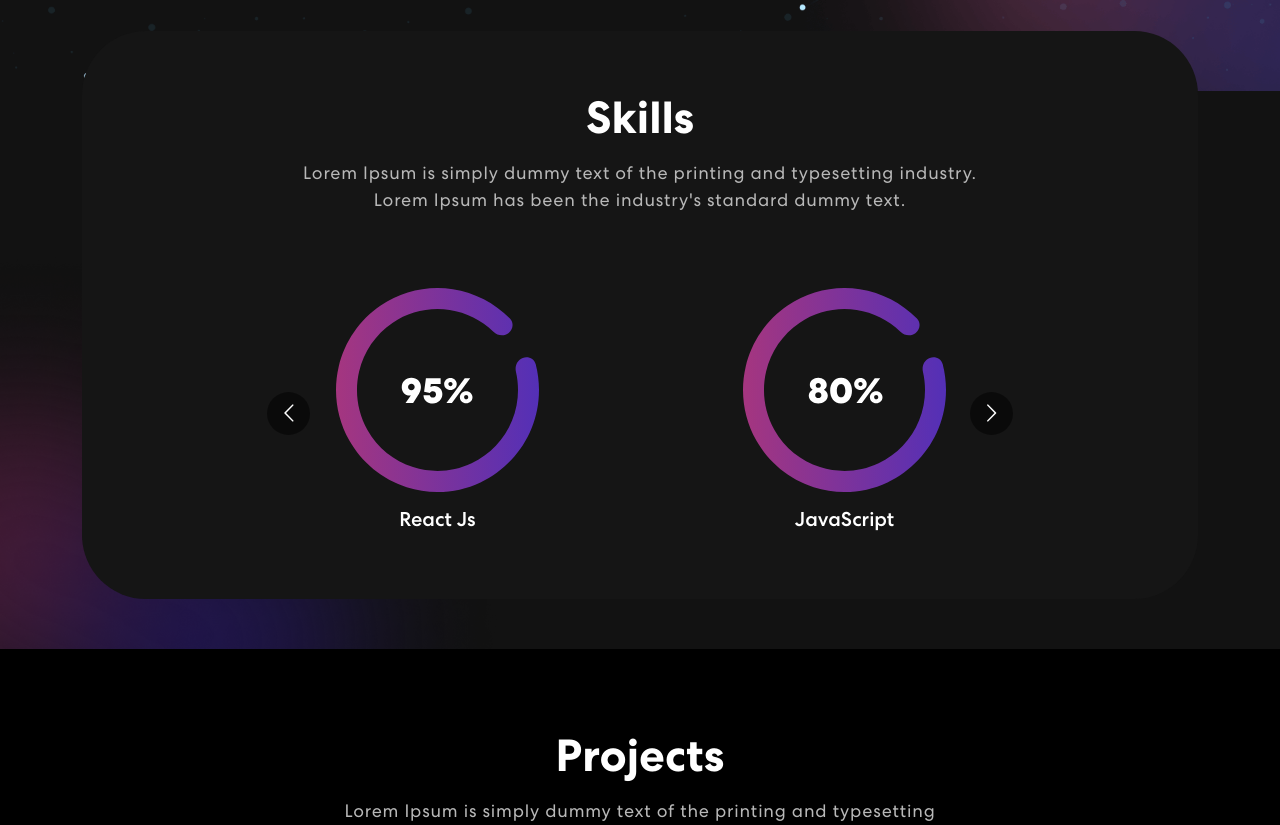
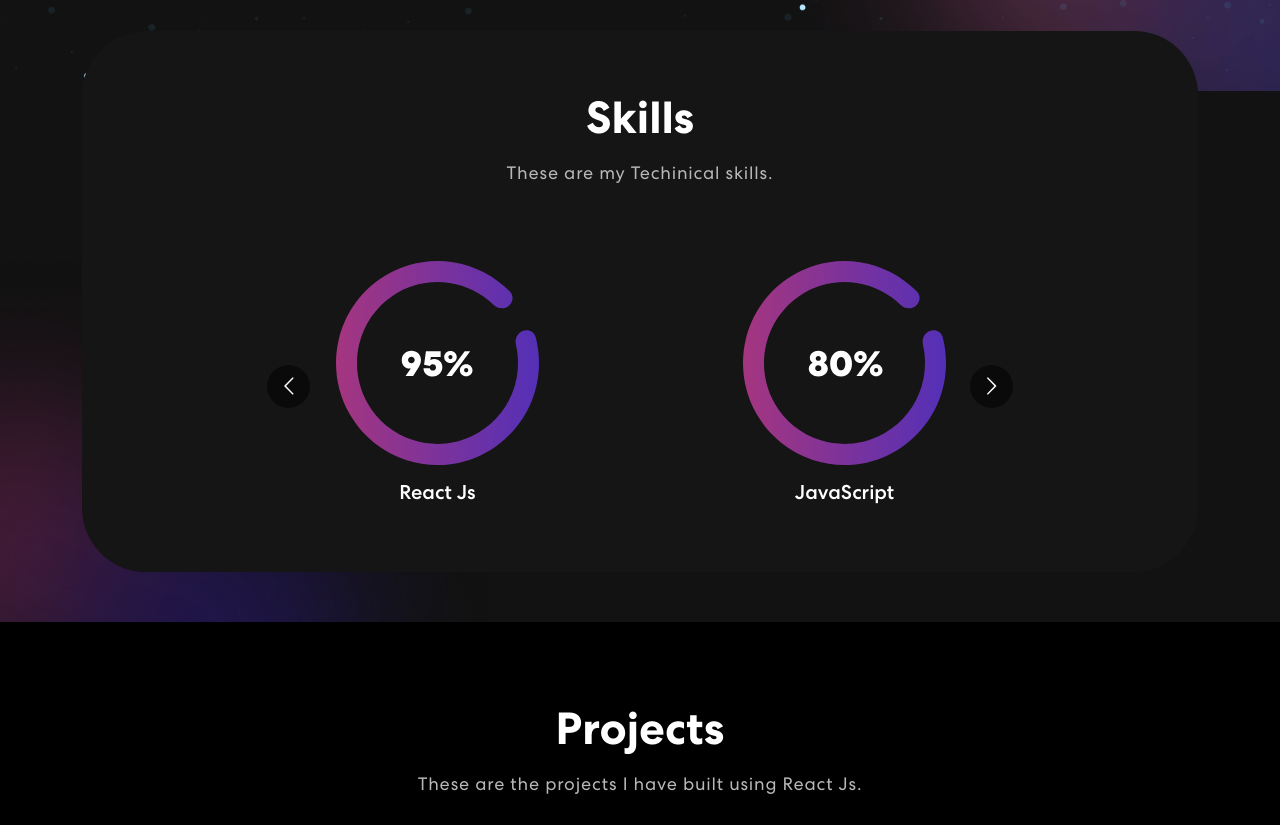
Before and after one commit to sheriff-demilade/portfolio, a React (Create React App) app: page / in a window 1280 px wide. Shown: the part 708-1533 px from the top of the page. Built offline with nearby package versions, Linux system fonts and the light colour scheme; no server answers.

Commit message:
updated some text

```diff
--- a/src/components/Projects.js
+++ b/src/components/Projects.js
@@ -63,13 +63,7 @@
                   }
                 >
                   <h2>Projects</h2>
-                  <p>
-                    Lorem Ipsum is simply dummy text of the printing and
-                    typesetting industry. Lorem Ipsum has been the industry's
-                    standard dummy text ever since the 1500s, when an unknown
-                    printer took a galley of type and scrambled it to make a
-                    type specimen book.
-                  </p>
+                  <p>These are the projects I have built using React Js.</p>
                   <Tab.Container id="projects-tabs" defaultActiveKey="first">
                     <Nav
                       variant="pills"
--- a/src/components/Skills.js
+++ b/src/components/Skills.js
@@ -35,11 +35,7 @@
           <div className="col-12">
             <div className="skill-bx wow zoomIn">
               <h2>Skills</h2>
-              <p>
-                Lorem Ipsum is simply dummy text of the printing and typesetting
-                industry.<br></br> Lorem Ipsum has been the industry's standard
-                dummy text.
-              </p>
+              <p>These are my Techinical skills.</p>
               <Carousel
                 responsive={responsive}
                 infinite={true}
```
